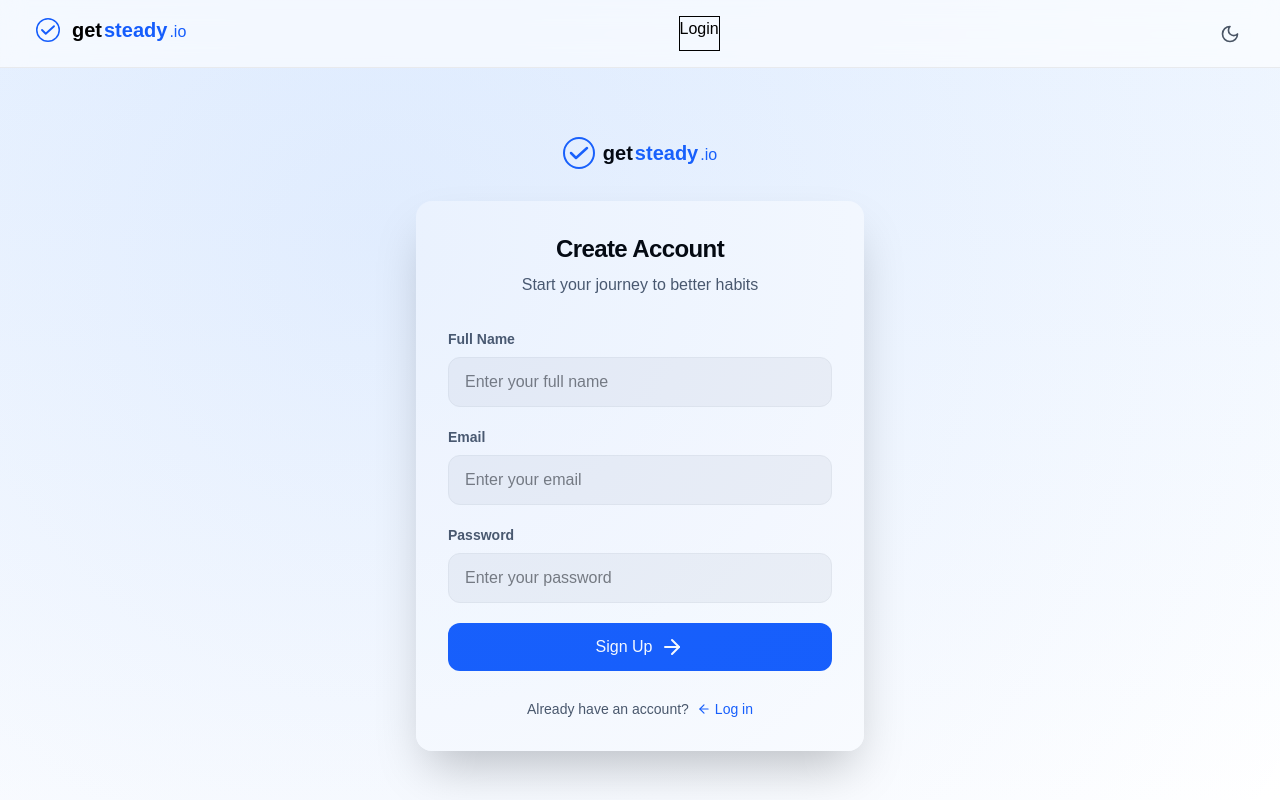
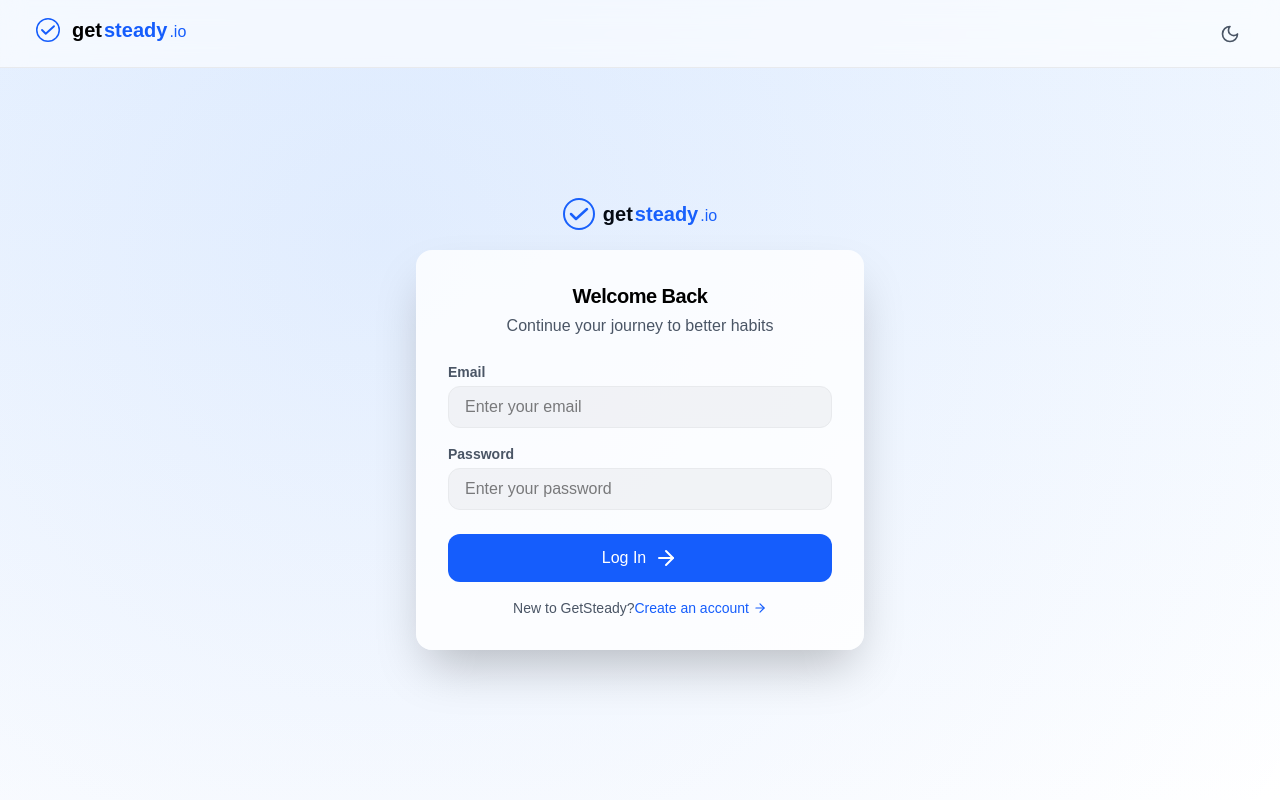
Before and after one commit to FaieqahSiddiqui/get-steady, a Next.js app: page /auth in a window 1280 px wide. Built offline with nearby package versions, Linux system fonts and the light colour scheme.

Commit message:
Added auth form signup-login states

```diff
--- a/app/auth/components/SignupForm.tsx
+++ b/app/auth/components/SignupForm.tsx
@@ -1,25 +1,35 @@
-import React from "react";
+"use client";
+import React, { useState } from "react";
 import { Logo } from "@/app/components/Logo";
 import { ArrowRight, ArrowLeft } from "lucide-react";
 
+type AuthView = "login" | "signup" | "forgot-pw";
+
 const SignupForm = () => {
+  const [activeView, setActiveView] = useState<AuthView>("login");
+
   return (
-    <div className="bg-gradient-to-b from-heroBgStart to-BG p-4 w-full min-h-screen flex flex-col items-center justify-center pt-26 relative overflow-hidden">
-
-      <div className="mb-8 transform hover:scale-105 transition-transform">
+    <div className="bg-gradient-to-b from-heroBgStart to-BG p-4 w-full min-h-screen flex flex-col items-center justify-center pt-24 py-12 relative overflow-hidden">
+      <div className="mb-5 transform hover:scale-105 transition-transform">
         <Logo className="h-8 w-8"></Logo>
       </div>
-       <div className="absolute inset-0 bg-[radial-gradient(circle_at_30%_30%,rgba(59,130,246,0.1),transparent)]" />
+      <div className="absolute inset-0 z-0 bg-[radial-gradient(circle_at_30%_30%,rgba(59,130,246,0.1),transparent)]" />
 
+      <div className="relative z-10 rounded-2xl bg-BG/80 h-fit max-w-md w-full p-6 md:p-8 shadow-2xl">
+        <div className="text-center mb-6 space-y-1">
+          <h2 className="text-xl font-bold tracking-tight">
+            {activeView === 'login'? 'Welcome Back' : 'Create Account'}
 
-      <div className="rounded-2xl bg-BG/80 h-fit max-w-md w-full p-8 shadow-2xl">
-        <div className="text-center mb-8 space-y-2">
-          <h2 className="text-2xl font-bold tracking-tight">Create Account</h2>
-          <p className="text-greyText">Start your journey to better habits</p>
+            </h2>
+          <p className="text-greyText">
+            {activeView === 'login'? 'Continue your journey to better habits' : 'Start your journey to better habits'}
+            </p>
         </div>
 
-        <form className="space-y-5">
-          <div className="space-y-2 flex flex-col">
+        {/* Signup/Login Form */}
+        <form className="space-y-4">
+          {activeView === "signup" && (
+            <div className="space-y-1 flex flex-col">
               <label
                 htmlFor="name"
                 className="block text-sm font-semibold text-greyText"
@@ -31,11 +41,12 @@
                 type="text"
                 placeholder="Enter your full name"
                 required
-              className="border border-lightGreyBorder py-3 px-4 rounded-xl focus:outline-none focus:ring focus:ring-blue-500 bg-lightGreyBorder/50"
+                className="border border-lightGreyBorder py-2 px-4 rounded-xl focus:outline-none focus:ring focus:ring-blue-500 bg-lightGreyBorder/50"
               ></input>
             </div>
+          )}
 
-          <div className="space-y-2 flex flex-col">
+          <div className="space-y-1 flex flex-col">
             <label
               htmlFor="email"
               className="block text-sm font-semibold text-greyText"
@@ -47,11 +58,11 @@
               type="email"
               placeholder="Enter your email"
               required
-              className="border border-lightGreyBorder py-3 px-4 rounded-xl focus:outline-none focus:ring focus:ring-blue-500 bg-lightGreyBorder/50"
+              className="border border-lightGreyBorder py-2 px-4 rounded-xl focus:outline-none focus:ring focus:ring-blue-500 bg-lightGreyBorder/50"
             ></input>
           </div>
 
-          <div className="space-y-2 not-only-of-type:flex flex-col">
+          <div className="space-y-1 flex flex-col">
             <label
               htmlFor="password"
               className="block text-sm font-semibold text-greyText"
@@ -62,28 +73,65 @@
               type="password"
               placeholder="Enter your password"
               required
-              className="border border-lightGreyBorder py-3 px-4 rounded-xl focus:outline-none focus:ring focus:ring-blue-500 bg-lightGreyBorder/50"
+              className="border border-lightGreyBorder py-2 px-4 rounded-xl focus:outline-none focus:ring focus:ring-blue-500 bg-lightGreyBorder/50"
             ></input>
           </div>
 
-          <button className="w-full flex justify-center gap-2 p-3 rounded-xl transition-all hover:shadow-lg hover:-translate-y-0.5 text-white bg-primaryBlue ">
-            Sign Up
+          {/* Login/SignUp button */}
+          <button className="mt-6 w-full flex justify-center gap-2 p-3 rounded-xl transition-all hover:shadow-lg hover:-translate-y-0.5 text-white bg-primaryBlue ">
+            {activeView === "login" ? "Log In" : "Sign Up"}
             <ArrowRight></ArrowRight>
           </button>
         </form>
 
-        <div className="mt-7 flex justify-center items-center gap-2">
+        <div className="mt-4 flex justify-center items-center gap-1">
           <p className="text-sm text-greyText ">
+            {activeView === "login"
+              ?<>
+              New to GetSteady?
+
+              <button className="text-primaryBlue text-sm hover:underline transition-all inline-flex items-center gap-1 group"
+              onClick={()=> setActiveView('signup')}>
+              Create an account
+                <ArrowRight
+                  size={14}
+                  className="transition-transform group-hover:translate-x-1"
+                />
+              </button>
+              </>
+              : <>
               Already have an account?
-          </p>
 
-          <button className="text-primaryBlue text-sm hover:underline transition-all inline-flex items-center gap-1 group">
+              <button className="text-primaryBlue text-sm hover:underline transition-all inline-flex items-center gap-1 group"
+              onClick={()=> setActiveView('login')}>
               <ArrowLeft
                   size={14}
                   className="transition-transform group-hover:-translate-x-1"
-            />
+                />{" "}
                 Log in
               </button>
+              </>}
+          </p>
+
+          {/* <button className="text-primaryBlue text-sm hover:underline transition-all inline-flex items-center gap-1 group">
+            {activeView === "login" ? (
+              <>
+                Create an account
+                <ArrowRight
+                  size={14}
+                  className="transition-transform group-hover:translate-x-1"
+                />
+              </>
+            ) : (
+              <>
+                <ArrowLeft
+                  size={14}
+                  className="transition-transform group-hover:-translate-x-1"
+                />{" "}
+                Log in
+              </>
+            )}
+          </button> */}
         </div>
       </div>
     </div>
--- a/app/components/LandingHeader.tsx
+++ b/app/components/LandingHeader.tsx
@@ -1,18 +1,30 @@
+'use client'
 import { Logo } from "./Logo";
 import ThemeToggle from "./ThemeToggle";
 import Link from "next/link";
+import { usePathname } from "next/navigation";
 
 const LandingHeader = () => {
+  const pathName = usePathname();
+
   return (
     <header className="w-full flex justify-between fixed h-17 py-4 px-4 md:px-8 z-50 border-b border-b-lightGreyBorder bg-BG/60 backdrop-blur-md">
       <Link href="/">
         <Logo />
       </Link>
 
-      <Link href="/auth" className="border">
-        Login
-      </Link>
-      <ThemeToggle />
+      <div className="flex items-center space-x-4">
+        {pathName === "/" && (
+          <Link
+            href="/auth"
+            className="px-4 py-2 rounded-xl bg-primaryBlue text-white font-medium text-sm shadow-sm hover:shadow-md hover:-translate-y-0.5 transition-all duration-200"
+          >
+            Log In
+          </Link>
+        )}
+
+        <ThemeToggle />
+      </div>
     </header>
   );
 };
--- a/app/components/ThemeToggle.tsx
+++ b/app/components/ThemeToggle.tsx
@@ -12,7 +12,11 @@
     setMounted(true);
   }, []);
 
-  if (!mounted) return null; //prevent hydration mismatch
+  if (!mounted) {
+    //return null;  //prevent hydration mismatch
+    // 👇 This placeholder reserves space to prevent layout shift
+    return <div className="w-9 h-9" />;
+  }
   return (
     <button
       onClick={() => setTheme(theme === "dark" ? "light" : "dark")}
```
Lines whose indentation alone changed are shown as unchanged.
